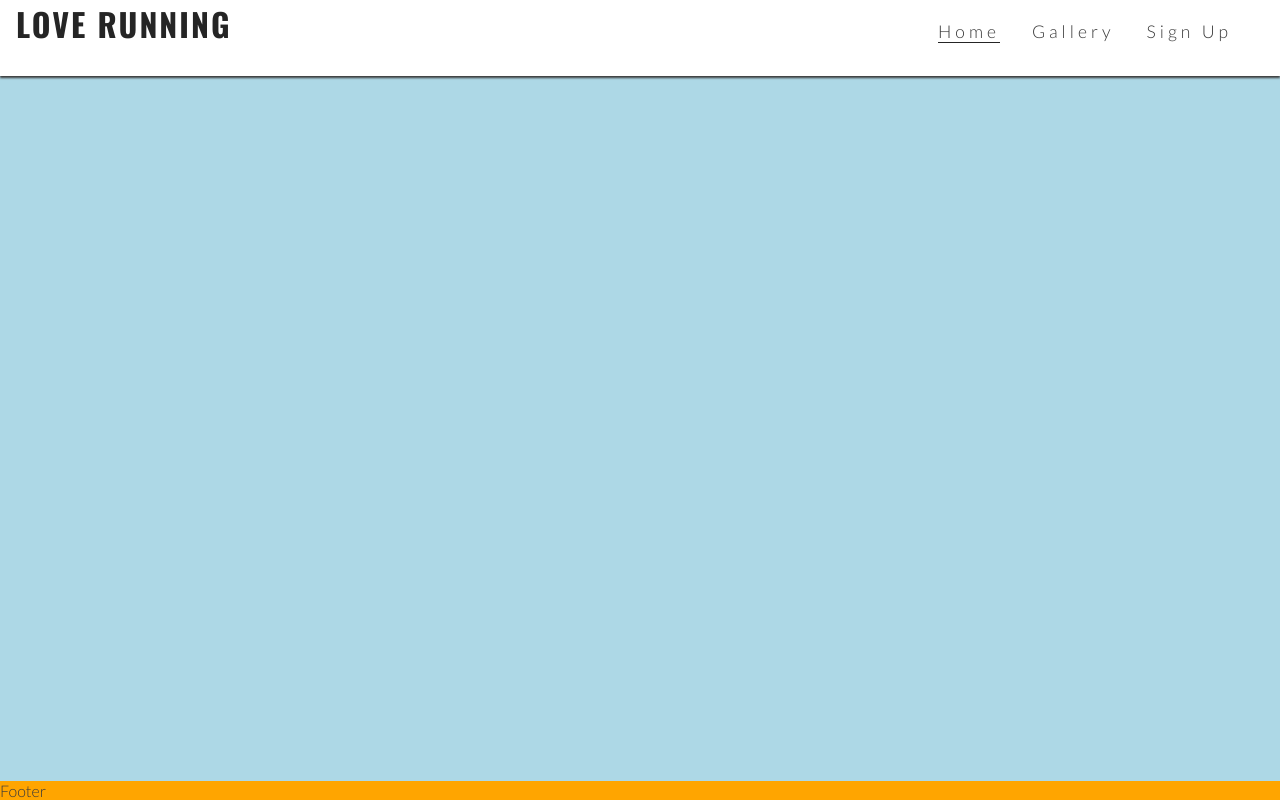
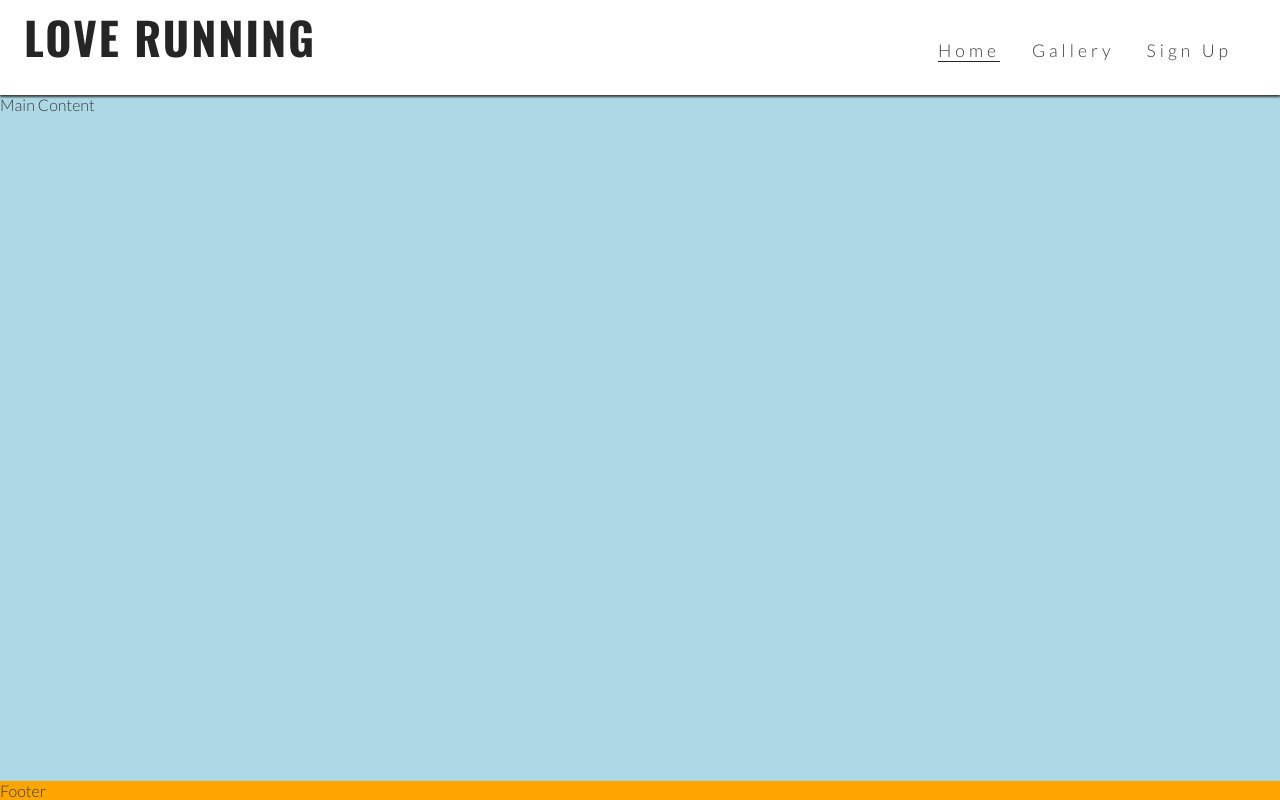
Before and after one commit to FernVR/love-running-1, a plain HTML site: page index.html in a window 1280 px wide. Drawn offline with nearby package versions, Linux system fonts and the light colour scheme.

Commit message:
made logo larger , pushed main down to show under the larger header

```diff
--- a/assets/css/style.css
+++ b/assets/css/style.css
@@ -127,4 +127,20 @@ footer {
         display: none;
     }
 
+    #logo {
+        font-size: 280%;
+        line-height: 75px;
+        margin: 0 0.5rem;
+    }
+
+    /* Main content */
+
+    main {
+        /* push main content down to accomodate larger header */
+        /* I had to increase to 95px instead of the 79px in the video- not sure why, but it wasn't working with 79px? */
+        margin-top: 95px;
+    }
+
+
+
 }
```
